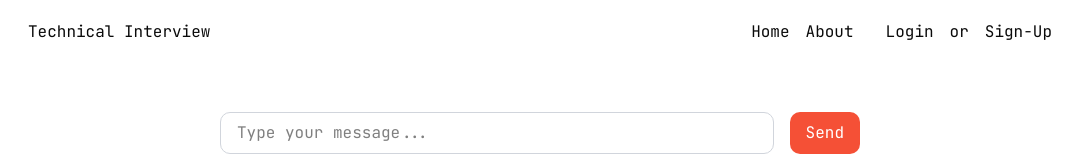
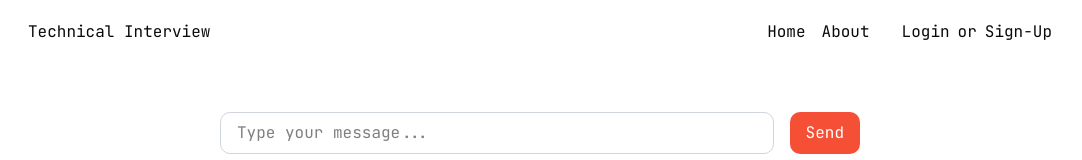
Before and after one commit to Ethan-Dankiw/MochA, a Next.js app: page / in a window 1280 px wide. Shown: the top 160 px of the page, without its empty margins (100-1182 px from the left). Built offline with nearby package versions, Linux system fonts and the light colour scheme.

Commit message:
fix(PageHeader): shorten the gap between the 'or' in login and signup buttons

```diff
--- a/src/components/PageHeader.tsx
+++ b/src/components/PageHeader.tsx
@@ -14,7 +14,7 @@
                     <li>Home</li>
                     <li>About</li>
                 </ul>
-                <ul className={"flex flex-row gap-4"}>
+                <ul className={"flex flex-row gap-2"}>
                     <li>Login</li>
                     <p>or</p>
                     <li>Sign-Up</li>
```
